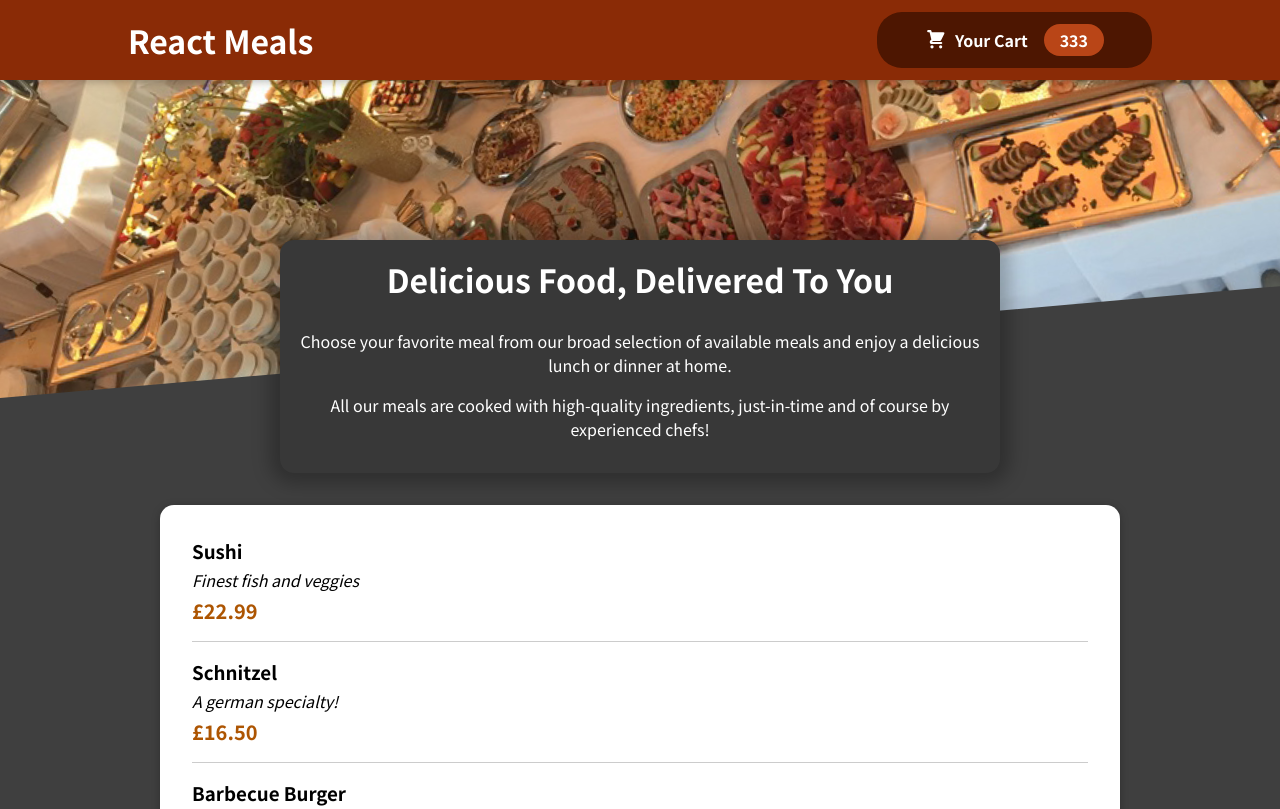
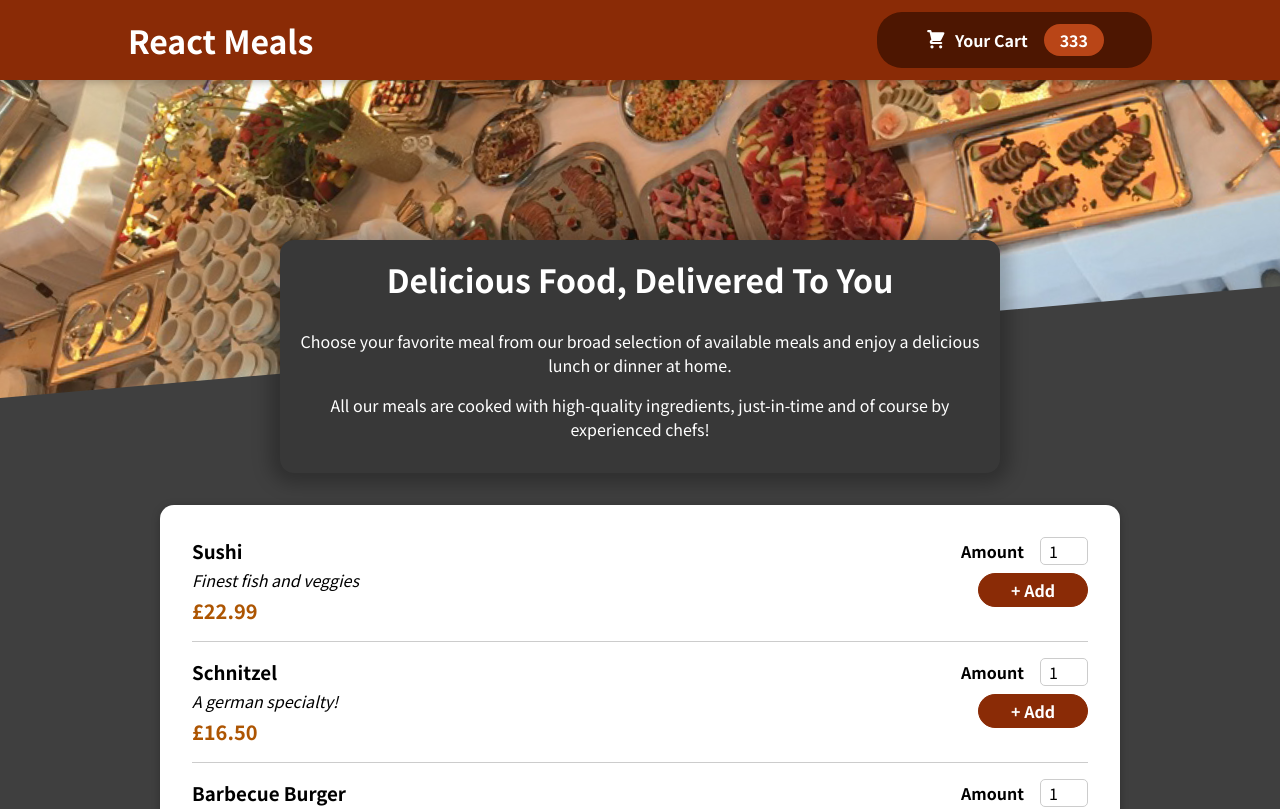
Before and after one commit to davidhay/react-course-module11, a React (Create React App) app: page / in a window 1280 px wide. Shown: the top 809 px of the page. Built offline with nearby package versions, Linux system fonts and the light colour scheme.

Commit message:
post lesson 137

```diff
--- a/src/components/Meals/AvailableMeals.js
+++ b/src/components/Meals/AvailableMeals.js
@@ -34,6 +34,7 @@
   //temp
   const mealsList = DUMMY_MEALS.map((meal) => (
     <MealItem
+      id={meal.id} //this is new!
       key={meal.id}
       name={meal.name}
       price={meal.price}
--- a/src/components/Meals/MealItem/MealItem.js
+++ b/src/components/Meals/MealItem/MealItem.js
@@ -1,6 +1,6 @@
 import React from "react";
 import classes from "./MealItem.module.css";
-
+import MealItemForm from "./MealItemForm";
 const MealItem = (props) => {
   const price = `£${props.price.toFixed(2)}`;
   return (
@@ -10,7 +10,9 @@
         <div className={classes.description}>{props.description}</div>
         <div className={classes.price}>{price}</div>
       </div>
-      <div></div>
+      <div>
+        <MealItemForm id={props.id} />
+      </div>
     </li>
   );
 };
--- /dev/null
+++ b/src/components/Meals/MealItem/MealItemForm.js
@@ -0,0 +1,23 @@
+import React from "react";
+import classes from "./MealItemForm.module.css";
+import Input from "../../UI/Input";
+const MealItemForm = (props) => {
+  return (
+    <form className={classes.form}>
+      <Input
+        label="Amount"
+        input={{
+          id: "amount_" + props.id, // this changed
+          type: "number",
+          min: 1,
+          max: 5,
+          step: 1,
+          defaultValue: 1,
+        }}
+      />
+      <button>+ Add</button>
+    </form>
+  );
+};
+
+export default MealItemForm;
--- /dev/null
+++ b/src/components/Meals/MealItem/MealItemForm.module.css
@@ -0,0 +1,20 @@
+.form {
+    text-align: right;
+  }
+
+  .form button {
+    font: inherit;
+    cursor: pointer;
+    background-color: #8a2b06;
+    border: 1px solid #8a2b06;
+    color: white;
+    padding: 0.25rem 2rem;
+    border-radius: 20px;
+    font-weight: bold;
+  }
+
+  .form button:hover,
+  .form button:active {
+    background-color: #641e03;
+    border-color: #641e03;
+  }
--- /dev/null
+++ b/src/components/UI/Input.js
@@ -0,0 +1,12 @@
+import React from "react";
+import classes from "./Input.module.css";
+
+const Input = (props) => {
+  return (
+    <div className={classes.input}>
+      <label htmlFor={props.input.id}>{props.label}</label>
+      <input {...props.input}></input>
+    </div>
+  );
+};
+export default Input;
--- /dev/null
+++ b/src/components/UI/Input.module.css
@@ -0,0 +1,18 @@
+.input {
+    display: flex;
+    align-items: center;
+    margin-bottom: 0.5rem;
+  }
+
+  .input label {
+    font-weight: bold;
+    margin-right: 1rem;
+  }
+
+  .input input {
+    width: 3rem;
+    border-radius: 5px;
+    border: 1px solid #ccc;
+    font: inherit;
+    padding-left: 0.5rem;
+  }
```
